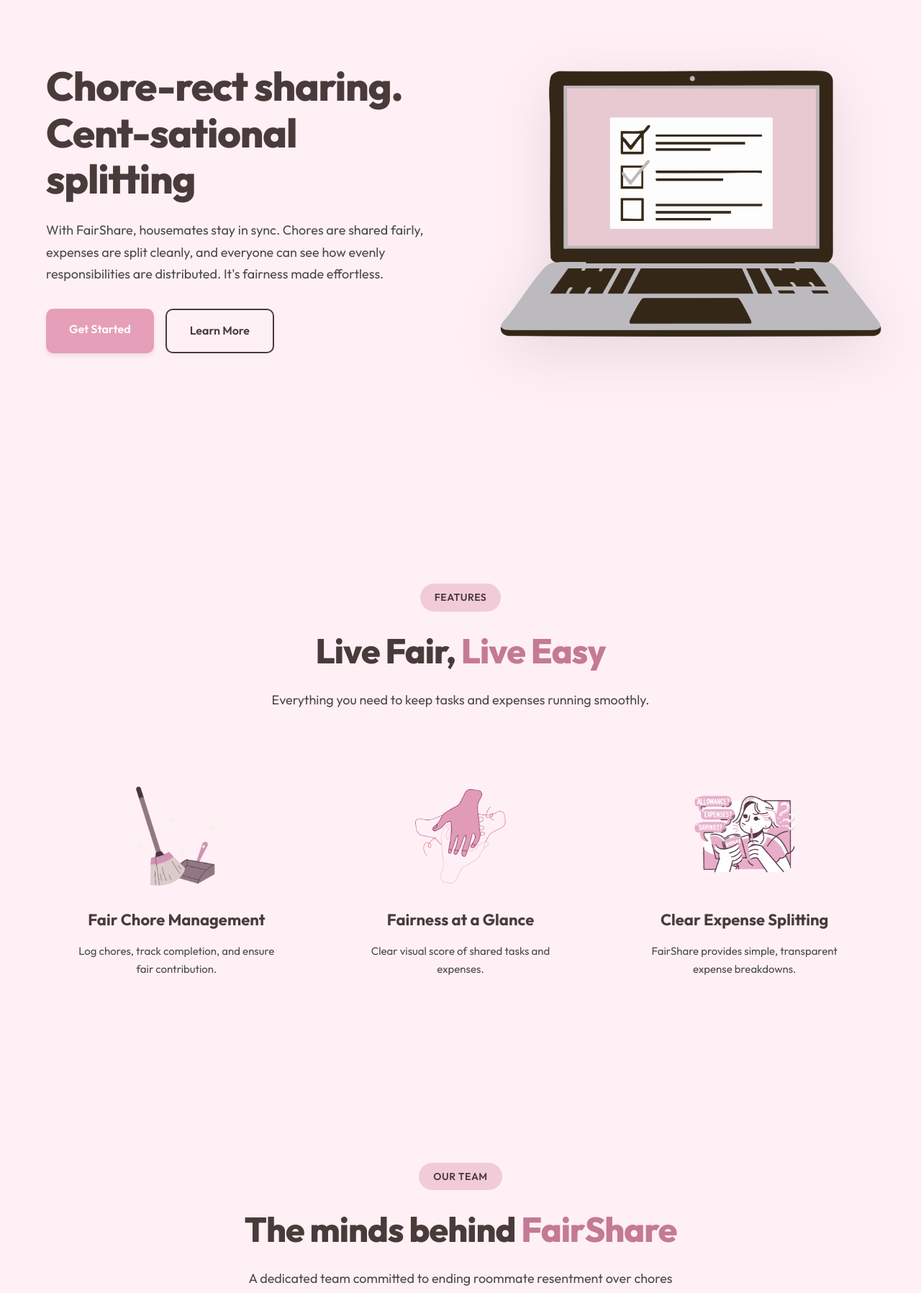
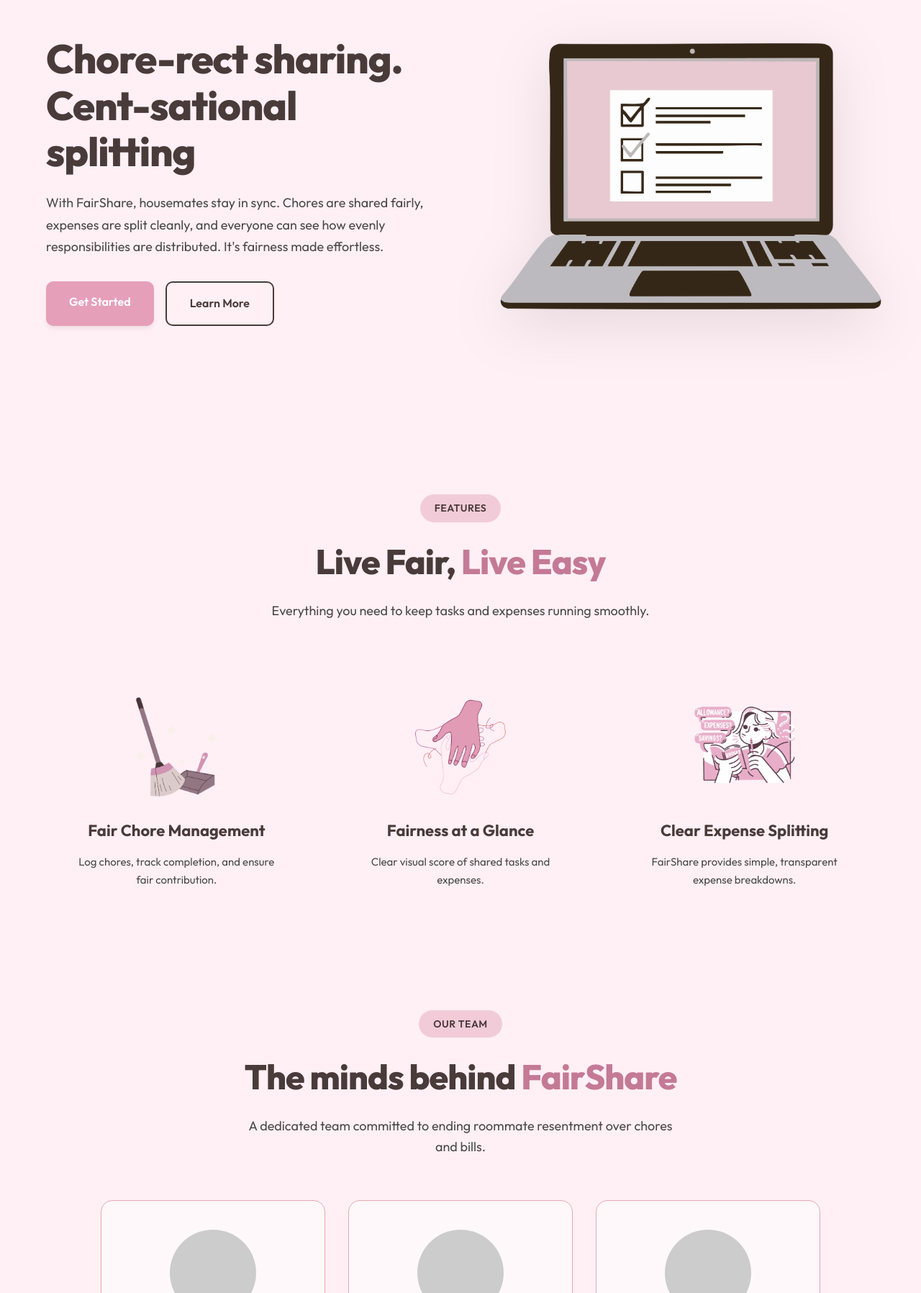
Before and after one commit to zilfaedz/fairshareFinal, a React (Create React App) app in the folder fairshare/: page / in a window 1280 px wide. Shown: the part 183-1980 px from the top of the page at 72% size. Built offline with nearby package versions, Linux system fonts and the light colour scheme.

Commit message:
landing page: fixed alignments

```diff
--- a/fairshare/src/components/LandingPage.css
+++ b/fairshare/src/components/LandingPage.css
@@ -190,10 +190,18 @@
 }
 
 .hero {
-    padding: 120px 0 100px;
+    /* Reduce excess top spacing and prepare for centering */
+    padding: 40px 0;
     background: var(--neutral-50);
     position: relative;
     overflow: hidden;
+}
+
+/* Vertically center hero content within the viewport minus header height */
+.hero .container {
+    min-height: calc(100vh - 120px); /* account for sticky header */
+    display: flex;
+    align-items: center;
 }
 
 .hero-content {
@@ -329,8 +337,10 @@
    ========================================= */
 
 .features {
-    padding: 100px 0;
+    /* Sit higher on the viewport */
+    padding: 32px 0 80px;
     background: var(--neutral-50);
+    scroll-margin-top: 72px; /* offset for sticky header when using anchors */
 }
 
 .section-header {
@@ -430,8 +440,10 @@
    ========================================= */
 
 .team-section {
-    padding: 100px 0;
+    /* Sit higher on the viewport */
+    padding: 32px 0 80px;
     background: var(--neutral-50);
+    scroll-margin-top: 72px; /* offset for sticky header when using anchors */
 }
 
 .team-grid {
@@ -577,6 +589,12 @@
         padding: 80px 0 60px;
     }
 
+    /* Let content flow naturally on smaller screens */
+    .hero .container {
+        min-height: auto;
+        display: block;
+    }
+
     .hero-content {
         grid-template-columns: 1fr;
         gap: 40px;
--- a/fairshare/src/components/LandingPage.jsx
+++ b/fairshare/src/components/LandingPage.jsx
@@ -17,19 +17,17 @@
         // =========================================
         const handleAnchorClick = (e) => {
             const href = e.currentTarget.getAttribute('href');
-            if (href.startsWith('#')) {
+            if (href && href.startsWith('#')) {
                 e.preventDefault();
                 const targetId = href.substring(1);
                 const targetElement = document.getElementById(targetId);
                 if (targetElement) {
-                    const headerOffset = 100;
+                    const headerHeight = headerRef.current?.offsetHeight ?? 80;
+                    const nudge = 8; // lift a little more towards the top
                     const elementPosition = targetElement.getBoundingClientRect().top;
-                    const offsetPosition = elementPosition + window.pageYOffset - headerOffset;
+                    const offsetPosition = elementPosition + window.pageYOffset - (headerHeight + nudge);
 
-                    window.scrollTo({
-                        top: offsetPosition,
-                        behavior: 'smooth'
-                    });
+                    window.scrollTo({ top: offsetPosition, behavior: 'smooth' });
                 }
             }
         };
```
